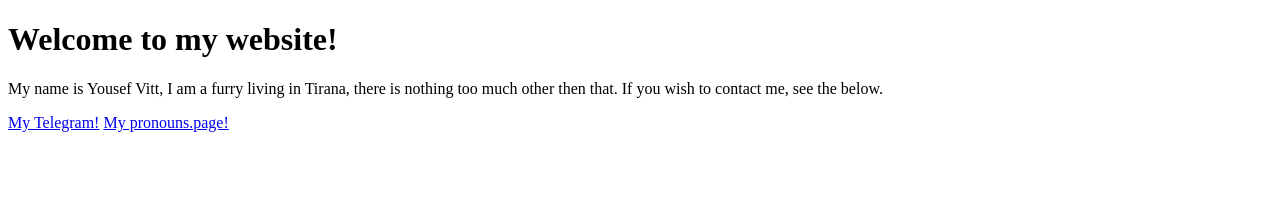
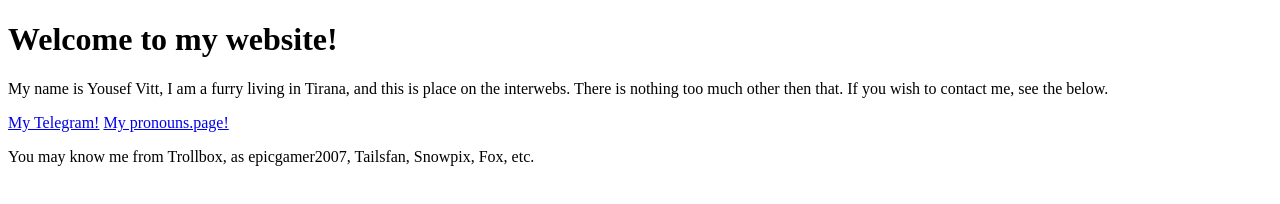
Before and after one commit to foxie1128/foxie1128.github.io, a plain HTML site: page index.html in a window 1280 px wide. Drawn offline with Linux system fonts and the light colour scheme.

Commit message:
Update index.html

```diff
--- a/index.html
+++ b/index.html
@@ -4,11 +4,12 @@
 
 <h1>Welcome to my website!</h1>
 
-<p>My name is Yousef Vitt, I am a furry living in Tirana, there is nothing too much other then that.
+<p>My name is Yousef Vitt, I am a furry living in Tirana, and this is place on the interwebs. There is nothing too much other then that.
 If you wish to contact me, see the below.</p>
 
 <a href="https://t.me/YousefWitt">My Telegram!</a>
 <a href="htps://en.pronouns.page/@WittP">My pronouns.page!</a>
+<p>You may know me from Trollbox, as epicgamer2007, Tailsfan, Snowpix, Fox, etc.</p>
 
 </body>
 </html>
```
